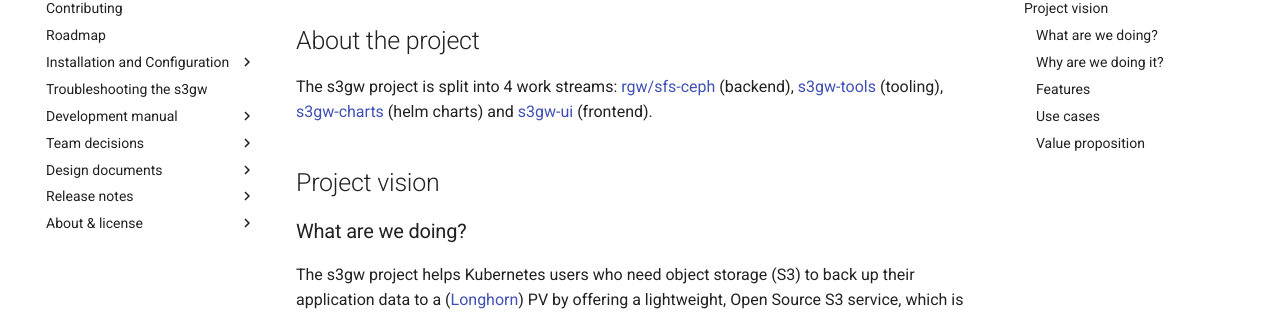
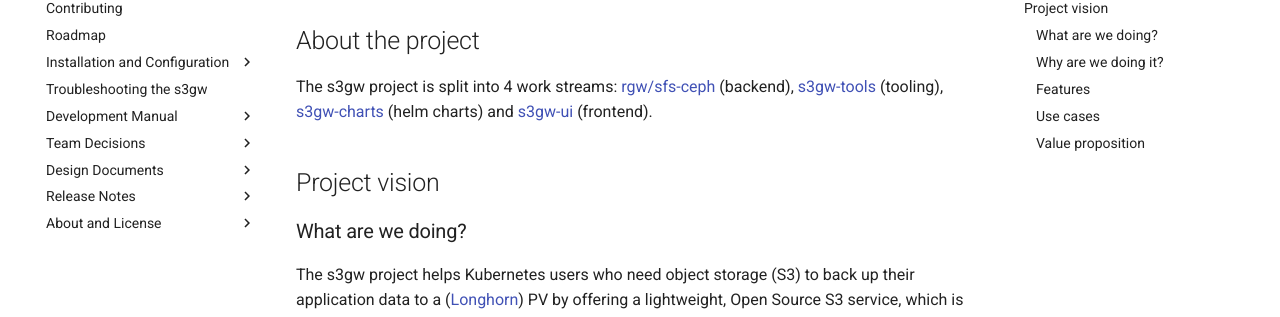
Before and after one commit to s3gw-tech/s3gw, an MkDocs documentation site: the page built from docs/index.md, in a window 1280 px wide. Shown: the part 157-474 px from the top of the page. Built offline with MkDocs 1.6.1 and Material for MkDocs 9.7.7, drawn with Linux system fonts in a browser that asks for light colours; comment, search, counter and statistics services are not loaded; some of the changed lines change nothing that is shown.

Commit message:
Updating the TOC for consistent casing
Signed-off-by: Alexandra Settle <asettle@suse.com>

```diff
--- a/mkdocs.yml
+++ b/mkdocs.yml
@@ -21,27 +21,27 @@
       - Quickstart: "quickstart.md"
       - Installing k8s for s3gw: "s3gw-with-k8s.md"
       - Installing k3s for s3gw: "s3gw-with-k3s.md"
-      - Installing s3gw with helm charts: "helm-charts.md"
+      - Installing s3gw with Helm charts: "helm-charts.md"
       - Configuring the s3gw: "config-s3gw.md"
   - Troubleshooting the s3gw: "troubleshoot-s3gw.md"
-  - "Development manual":
-      - Developing the S3 Gateway: "developing.md"
+  - "Development Manual":
+      - Developing the S3gw: "developing.md"
       - Testing the s3gw: "testing.md"
       - UI: "ui.md"
       - S3 API compatibility table: "s3-compatibility-table.md"
-  - "Team decisions":
-      - Use Markdown Any Decision Records: "decisions/0000-use-markdown-any-decision-records.md"
-      - Reorganize Documentation: "decisions/0001-reorganize-documentation.md"
-      - s3gw Storage Backend: "decisions/0002-s3gw-storage-backend.md"
-      - SFS SAL Backend Design: "decisions/0003-sfs.md"
-      - Release Captain: "decisions/0004-release-captain.md"
-      - Project Labels: "decisions/0005-project-labels.md"
+  - "Team Decisions":
+      - Use markdown any decision records: "decisions/0000-use-markdown-any-decision-records.md"
+      - Reorganize documentation: "decisions/0001-reorganize-documentation.md"
+      - s3gw storage backend: "decisions/0002-s3gw-storage-backend.md"
+      - SFS SAL backend design: "decisions/0003-sfs.md"
+      - Release captain: "decisions/0004-release-captain.md"
+      - Project labels: "decisions/0005-project-labels.md"
       - Git branches tags: "decisions/0006-git-branches-tags.md"
       - Release process: "decisions/0007-release-process.md"
-      - Pull Requests and Code Review Guide: "decisions/0008-pull-requests-code-review-guide.md"
-  - "Design documents":
-      - UI Backend: "design/0001-ui-backend.md"
-  - "Release notes":
+      - Pull requests and code review guide: "decisions/0008-pull-requests-code-review-guide.md"
+  - "Design Documents":
+      - UI backend: "design/0001-ui-backend.md"
+  - "Release Notes":
       - v0.1.0: "release-notes/s3gw-v0.1.0.md"
       - v0.2.0: "release-notes/s3gw-v0.2.0.md"
       - v0.3.0: "release-notes/s3gw-v0.3.0.md"
@@ -60,6 +60,6 @@
       - v0.15.0: "release-notes/s3gw-v0.15.0.md"
       - v0.16.0: "release-notes/s3gw-v0.16.0.md"
       - v0.17.0: "release-notes/s3gw-v0.17.0.md"
-  - "About & license":
+  - "About and License":
       - Repositories: "s3gw-repos.md"
       - License: "license.md"
```
